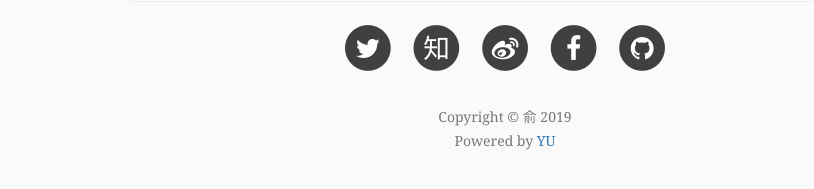
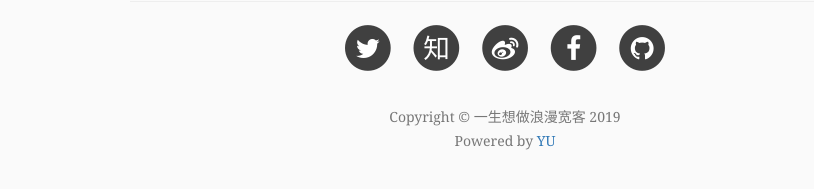
Before and after one commit to Kuankelife/leoblog, a Jekyll site: the page built from index.html, in a window 1280 px wide and 900 px high, scrolled down 1724 px. Shown: the part 658-847 px from the top of the window, without its empty margins (135-949 px from the left). Built offline with Jekyll 4.4.1, drawn with Linux system fonts in a browser that asks for light colours; nearby versions of some CDN libraries; the list of posts is cut into pages by our own code; comment, search, counter and statistics services are not loaded.

Commit message:
Update _config.yml

```diff
--- a/_config.yml
+++ b/_config.yml
@@ -1,5 +1,5 @@
 # Site settings
-title: "俞"
+title: "一生想做浪漫宽客"
 SEOTitle: YU Blog
 header-img: img/home-img/bluesky.jpg
 email: 1115223619@qq.com
```
